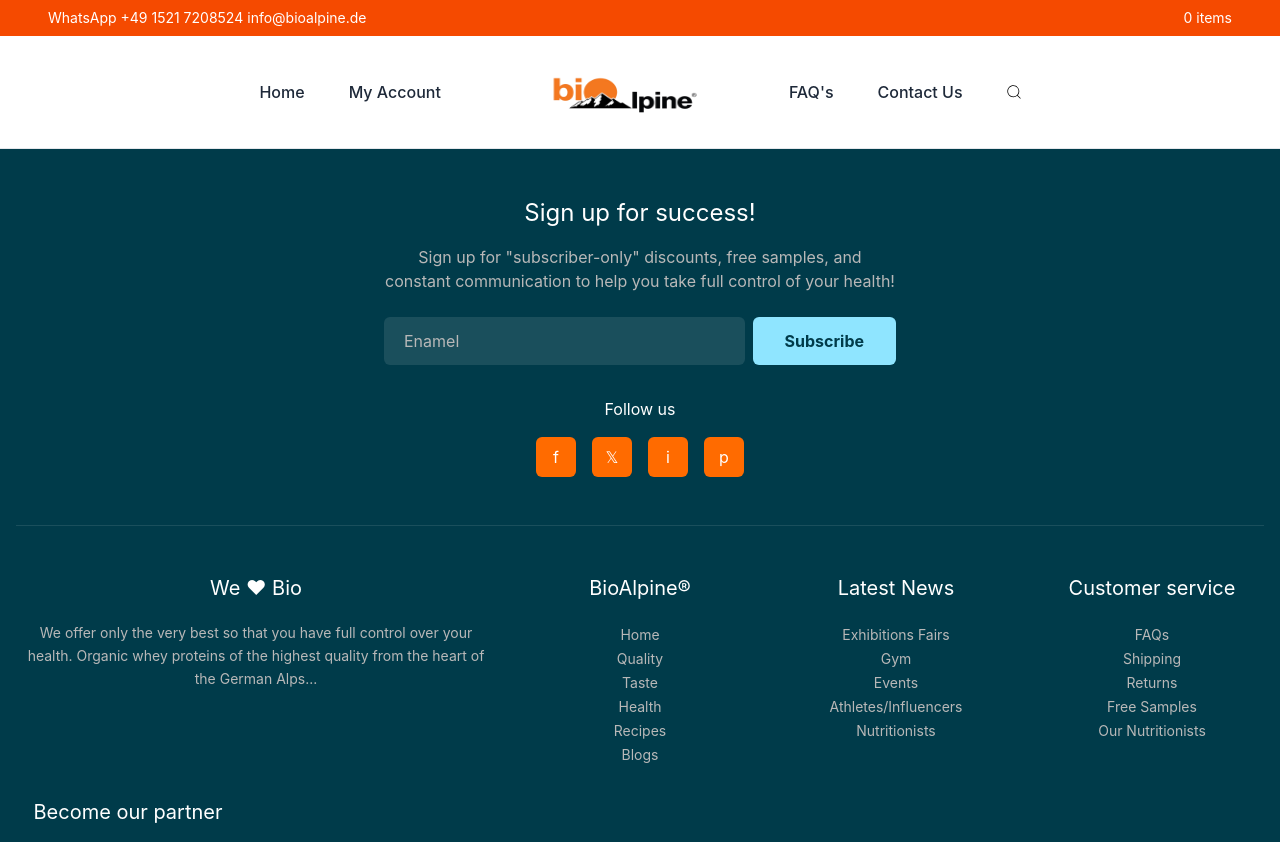
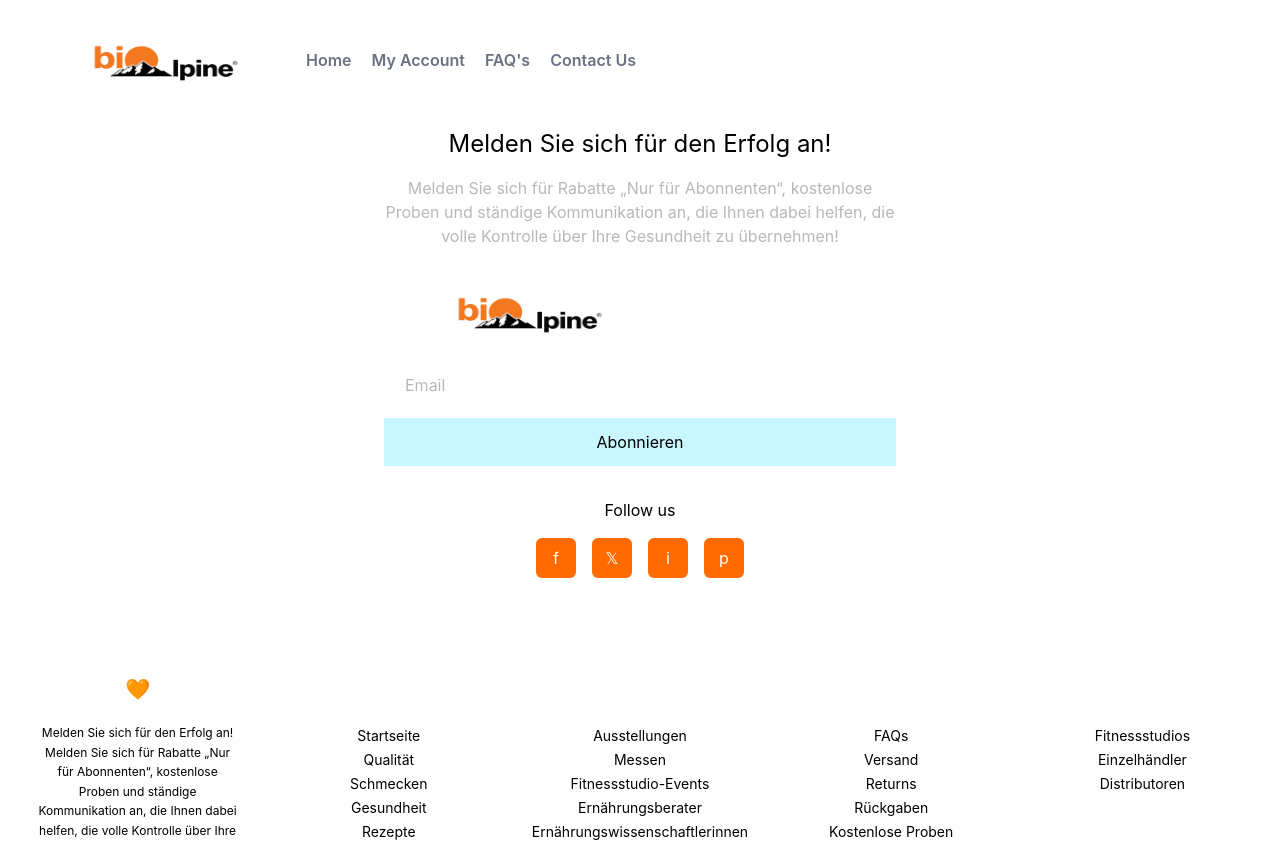
Before and after one commit to zeelweetech/bio-ai-pine, a React (Create React App) app: page / in a window 1280 px wide. Shown: the top 842 px of the page. Built offline with nearby package versions, Linux system fonts and the light colour scheme.

Commit message:
header and footer design set

```diff
--- a/src/pages/Footer.js
+++ b/src/pages/Footer.js
@@ -1,24 +1,29 @@
 import React from "react";
+import logo from "../assets/img/logo.png";
 
 const Footer = () => {
   return (
-    <footer className="bg-[#003B4A] text-white py-12">
+    <footer className="bg-white text-black py-12">
       <div className="max-w-screen-xl mx-auto px-4">
         {/* Newsletter Section */}
         <div className="text-center mb-12">
-          <h2 className="text-2xl mb-4">Sign up for success!</h2>
+          <h2 className="text-2xl mb-4">Melden Sie sich für den Erfolg an!</h2>
           <p className="text-[#B8B8B8] mb-6 max-w-lg mx-auto">
-            Sign up for "subscriber-only" discounts, free samples, and constant
-            communication to help you take full control of your health!
+            Melden Sie sich für Rabatte „Nur für Abonnenten“, kostenlose Proben
+            und ständige Kommunikation an, die Ihnen dabei helfen, die volle
+            Kontrolle über Ihre Gesundheit zu übernehmen!
           </p>
-          <div className="flex gap-2 max-w-lg mx-auto mb-8">
+          <div className="flex flex-col  gap-2 max-w-lg mx-auto mb-8">
+            <a href="/" className="logo mx-10">
+              <img src={logo} alt="BioAlpine" className="h-20 w-48" />
+            </a>
             <input
               type="email"
-              placeholder="Enamel"
-              className="flex-1 py-3 px-5 bg-[#ffffff1A] text-white border-none rounded-md placeholder-[#B8B8B8]"
+              placeholder="Email"
+              className="flex-1 py-3 px-5 border-1 text-white  placeholder-[#B8B8B8]"
             />
-            <button className="py-3 px-8 bg-[#8FE5FF] text-[#003B4A] rounded-md font-bold hover:bg-[#6CD9FF] transition-colors">
-              Subscribe
+            <button className="py-3 w-full  px-8 bg-[#C9F7FF] text-black  transition-colors">
+              Abonnieren
             </button>
           </div>
 
@@ -26,26 +31,41 @@
           <div className="mt-8">
             <h3 className="mb-4">Follow us</h3>
             <div className="flex gap-4 justify-center">
-              <a
+              {/* <a
                 href="#"
                 className="w-10 h-10 flex items-center justify-center bg-[#FF6B00] text-white rounded-md hover:bg-[#FF8533] transition-colors"
               >
                 f
+              </a> */}
+              <a
+                href="https://www.facebook.com/"
+                target="_blank"
+                rel="noopener noreferrer"
+                className="w-10 h-10 flex items-center justify-center bg-[#FF6B00] text-white rounded-md hover:bg-[#FF8533] transition-colors"
+              >
+                f
               </a>
+
               <a
-                href="#"
+                href="https://x.com/"
+                target="_blank"
+                rel="noopener noreferrer"
                 className="w-10 h-10 flex items-center justify-center bg-[#FF6B00] text-white rounded-md hover:bg-[#FF8533] transition-colors"
               >
                 𝕏
               </a>
               <a
-                href="#"
+                href="https://www.instagram.com/"
+                target="_blank"
+                rel="noopener noreferrer"
                 className="w-10 h-10 flex items-center justify-center bg-[#FF6B00] text-white rounded-md hover:bg-[#FF8533] transition-colors"
               >
                 i
               </a>
               <a
-                href="#"
+                href="https://in.pinterest.com/"
+                target="_blank"
+                rel="noopener noreferrer"
                 className="w-10 h-10 flex items-center justify-center bg-[#FF6B00] text-white rounded-md hover:bg-[#FF8533] transition-colors"
               >
                 p
@@ -55,45 +75,54 @@
         </div>
 
         {/* Footer Links Section */}
-        <div className="grid grid-cols-1 sm:grid-cols-2 md:grid-cols-3 lg:grid-cols-5 gap-8 py-12 border-t border-[#ffffff1A]">
-          <div className="col-span-2">
-            <h3 className="text-white text-xl mb-5">We ♥ Bio</h3>
-            <p className="text-[#B8B8B8] text-sm leading-relaxed">
-              We offer only the very best so that you have full control over
-              your health. Organic whey proteins of the highest quality from the
-              heart of the German Alps...
+        <div className="grid grid-cols-1 sm:grid-cols-2 md:grid-cols-3 lg:grid-cols-5 gap-2 py-12 border-t border-[#ffffff1A]">
+          <div className="col-span-1 sm:col-span-1 mx-5">
+            <h3 className="text-white text-xl mb-5">We 🧡 Bio</h3>
+            <p className="text-black text-xs leading-relaxed">
+              Melden Sie sich für den Erfolg an! Melden Sie sich für Rabatte
+              „Nur für Abonnenten“, kostenlose Proben und ständige Kommunikation
+              an, die Ihnen dabei helfen, die volle Kontrolle über Ihre
+              Gesundheit zu übernehmen! Email Abonnieren Folgen Sie uns Wir ♥
+              Bio Wir bieten nur das Allerbeste, damit Sie die volle Kontrolle
+              über Ihre Gesundheit haben. Bio-Molkeproteine ​​höchster Qualität
+              aus dem Herzen der deutschen Alpen, hergestellt aus Milch mit der
+              geringstmöglichen somatischen Zellzahl, perfekt gewürzt mit
+              Bio-Kakao, Bio-Kaffee, Bio-Vanille und Bio-Fruchtpulver. Absolut
+              null (rBGH/rBST), (GVOs), synthetische Süßstoffe, Aromen, Gummis
+              oder schädliche Chemikalien, die Ihr Körper sowieso nicht braucht!
+              Willkommen in unserer Welt.
             </p>
           </div>
           <div>
             <h3 className="text-white text-xl mb-5">BioAlpine®</h3>
             <ul>
               <li>
-                <a href="#" className="text-[#B8B8B8] hover:text-white text-sm">
-                  Home
+                <a href="#" className="text-black  hover:text-white text-sm">
+                  Startseite
                 </a>
               </li>
               <li>
-                <a href="#" className="text-[#B8B8B8] hover:text-white text-sm">
-                  Quality
+                <a href="#" className="text-black  hover:text-white text-sm">
+                  Qualität
                 </a>
               </li>
               <li>
-                <a href="#" className="text-[#B8B8B8] hover:text-white text-sm">
-                  Taste
+                <a href="#" className="text-black  hover:text-white text-sm">
+                  Schmecken
                 </a>
               </li>
               <li>
-                <a href="#" className="text-[#B8B8B8] hover:text-white text-sm">
-                  Health
+                <a href="#" className="text-black  hover:text-white text-sm">
+                  Gesundheit
                 </a>
               </li>
               <li>
-                <a href="#" className="text-[#B8B8B8] hover:text-white text-sm">
-                  Recipes
+                <a href="#" className="text-black  hover:text-white text-sm">
+                  Rezepte
                 </a>
               </li>
               <li>
-                <a href="#" className="text-[#B8B8B8] hover:text-white text-sm">
+                <a href="#" className="text-black  hover:text-white text-sm">
                   Blogs
                 </a>
               </li>
@@ -103,78 +132,80 @@
             <h3 className="text-white text-xl mb-5">Latest News</h3>
             <ul>
               <li>
-                <a href="#" className="text-[#B8B8B8] hover:text-white text-sm">
-                  Exhibitions Fairs
+                <a href="#" className="text-black  hover:text-white text-sm">
+                  Ausstellungen
                 </a>
               </li>
               <li>
-                <a href="#" className="text-[#B8B8B8] hover:text-white text-sm">
-                  Gym
+                <a href="#" className="text-black  hover:text-white text-sm">
+                  Messen
                 </a>
               </li>
               <li>
-                <a href="#" className="text-[#B8B8B8] hover:text-white text-sm">
-                  Events
+                <a href="#" className="text-black  hover:text-white text-sm">
+                  Fitnessstudio-Events
                 </a>
               </li>
               <li>
-                <a href="#" className="text-[#B8B8B8] hover:text-white text-sm">
-                  Athletes/Influencers
+                <a href="#" className="text-black  hover:text-white text-sm">
+                  Ernährungsberater
                 </a>
               </li>
               <li>
-                <a href="#" className="text-[#B8B8B8] hover:text-white text-sm">
-                  Nutritionists
+                <a href="#" className="text-black  hover:text-white text-sm">
+                  Ernährungswissenschaftlerinnen
                 </a>
               </li>
             </ul>
           </div>
           <div>
-            <h3 className="text-white text-xl mb-5">Customer service</h3>
+            <h3 className="text-white text-xl mb-5">Kundendienst</h3>
             <ul>
               <li>
-                <a href="#" className="text-[#B8B8B8] hover:text-white text-sm">
+                <a href="#" className="text-black  hover:text-white text-sm">
                   FAQs
                 </a>
               </li>
               <li>
-                <a href="#" className="text-[#B8B8B8] hover:text-white text-sm">
-                  Shipping
+                <a href="#" className="text-black  hover:text-white text-sm">
+                  Versand
                 </a>
               </li>
               <li>
-                <a href="#" className="text-[#B8B8B8] hover:text-white text-sm">
+                <a href="#" className="text-black  hover:text-white text-sm">
                   Returns
                 </a>
               </li>
               <li>
-                <a href="#" className="text-[#B8B8B8] hover:text-white text-sm">
-                  Free Samples
+                <a href="#" className="text-black  hover:text-white text-sm">
+                  Rückgaben
                 </a>
               </li>
               <li>
-                <a href="#" className="text-[#B8B8B8] hover:text-white text-sm">
-                  Our Nutritionists
+                <a href="#" className="text-black hover:text-white text-sm">
+                  Kostenlose Proben
                 </a>
               </li>
             </ul>
           </div>
           <div>
-            <h3 className="text-white text-xl mb-5">Become our partner</h3>
+            <h3 className="text-white text-xl mb-5">
+              Werden Sie unser Partner
+            </h3>
             <ul>
               <li>
-                <a href="#" className="text-[#B8B8B8] hover:text-white text-sm">
-                  Gyms Retailers
+                <a href="#" className="text-black  hover:text-white text-sm">
+                  Fitnessstudios
                 </a>
               </li>
               <li>
-                <a href="#" className="text-[#B8B8B8] hover:text-white text-sm">
-                  Distributors
+                <a href="#" className="text-black  hover:text-white text-sm">
+                  Einzelhändler
                 </a>
               </li>
               <li>
-                <a href="#" className="text-[#B8B8B8] hover:text-white text-sm">
-                  Vending Machine Operators
+                <a href="#" className="text-black  hover:text-white text-sm">
+                  Distributoren
                 </a>
               </li>
             </ul>
--- a/src/pages/Header.js
+++ b/src/pages/Header.js
@@ -1,68 +1,6 @@
-// import React from "react";
-// import logo from "../assets/img/logo.png";
-
-// function Header() {
-//   return (
-//     <header>
-//       <div className="top-bar bg-orange-600 text-white px-12 py-2 flex justify-between items-center text-sm">
-//         <div className="contact-info flex gap-5">
-//           <a href="tel:+4915217208524" className="text-white">
-//             WhatsApp +49 1521 7208524
-//           </a>
-//           <a href="mailto:info@bioalpine.de" className="text-white">
-//             info@bioalpine.de
-//           </a>
-//         </div>
-//         <div className="cart flex items-center gap-1">
-//           <span>0 items</span>
-//         </div>
-//       </div>
-//       <nav className="main-nav bg-white py-4 border-b border-gray-200">
-//         <div className="nav-content max-w-screen-xl mx-auto flex items-center justify-center gap-8 px-5 relative">
-//           <a
-//             href="/"
-//             className="nav-link text-gray-800 text-base font-medium transition-colors duration-300 hover:bg-orange-600 px-1.5 hover:text-white py-1 active:text-orange-600"
-//           >
-//             Home
-//           </a>
-//           <a
-//             href="/account"
-//             className="nav-link text-gray-800 text-base font-medium transition-colors duration-300 hover:bg-orange-600 px-1.5 hover:text-white py-1 active:text-orange-600"
-//           >
-//             My Account
-//           </a>
-
-//           <a href="/" className="logo mx-10">
-//             <img src={logo} alt="BioAlpine" className="h-20 w-48" />
-//           </a>
-
-//           <a
-//             href="/faq"
-//             className="nav-link text-gray-800 text-base font-medium transition-colors duration-300 hover:bg-orange-600 px-1.5 hover:text-white py-1 active:text-orange-600"
-//           >
-//             FAQ's
-//           </a>
-//           <a
-//             href="/contact"
-//             className="nav-link text-gray-800 text-base font-medium transition-colors duration-300 hover:bg-orange-600 px-1.5 hover:text-white py-1 active:text-orange-600"
-//           >
-//             Contact Us
-//           </a>
-
-//           <button className="search-btn bg-none border-none text-lg cursor-pointer p-1">
-//             🔍
-//           </button>
-//         </div>
-//       </nav>
-//     </header>
-//   );
-// }
-
-// export default Header;
-
 import React, { useState } from "react";
 import logo from "../assets/img/logo.png";
-import { CiSearch } from "react-icons/ci";
+import { VscSearch } from "react-icons/vsc";
 
 function Header() {
   const [isMenuOpen, setIsMenuOpen] = useState(false);
@@ -73,23 +11,7 @@
 
   return (
     <header>
-      <div className="top-bar bg-orange-600 text-white px-12 py-2 flex justify-between items-center text-sm">
-        {/* <div className="contact-info flex gap-5">
-          <a href="tel:+4915217208524" className="text-white">
-            WhatsApp +49 1521 7208524
-          </a>
-          <a href="mailto:info@bioalpine.de" className="text-white">
-            info@bioalpine.de
-          </a>
-        </div> */}
-        {/* <div className="contact-info flex gap-5 xl:flex-row lg:flex-row md:flex-col max-sm:flex-col sm:flex-col ">
-          <a href="tel:+4915217208524" className="text-white">
-            WhatsApp +49 1521 7208524
-          </a>
-          <a href="mailto:info@bioalpine.de" className="text-white">
-            info@bioalpine.de
-          </a>
-        </div> */}
+      <div className="top-bar  text-white px-12 pt-5 flex justify-between items-center text-sm">
         <div className="contact-info flex gap-1 xl:flex-row lg:flex-row md:flex-col max-sm:flex-col sm:flex-col text-center max-sm:text-center md:text-left">
           <a href="tel:+4915217208524" className="text-white">
             WhatsApp +49 1521 7208524
@@ -103,90 +25,84 @@
           <span>0 items</span>
         </div>
       </div>
-      <nav className="main-nav bg-white py-4 border-b border-gray-200">
-        <div className="nav-content max-w-screen-xl mx-auto flex items-center justify-center gap-8 px-5 relative">
+      <nav className="main-nav bg-white border-gray-200">
+        <div className="nav-content max-w-screen-lg h-10 flex items-center justify-start px-5 relative">
           {/* Navigation Links */}
-          <div className="hidden lg:flex items-center gap-8">
-            <a
-              href="/"
-              className="nav-link text-gray-800 text-base font-medium transition-colors duration-300 hover:bg-orange-600 px-1.5 hover:text-white py-1 active:text-orange-600"
-            >
-              Home
-            </a>
-            <a
-              href="/account"
-              className="nav-link text-gray-800 text-base font-medium transition-colors duration-300 hover:bg-orange-600 px-1.5 hover:text-white py-1 active:text-orange-600"
-            >
-              My Account
-            </a>
-
+          <div className="hidden lg:flex items-center gap-2">
             <a href="/" className="logo mx-10">
               <img src={logo} alt="BioAlpine" className="h-20 w-48" />
             </a>
 
             <a
+              href="/"
+              className="nav-link text-gray-500 text-base font-medium duration-300 hover:text-black font-semibold px-1.5 py-1 hover:underline hover:decoration-red-500 hover:decoration-2 hover:underline-offset-4"
+            >
+              Home
+            </a>
+
+            <a
+              href="/account"
+              className="nav-link text-gray-500 text-base font-medium duration-300 hover:text-black font-semibold px-1.5 py-1 hover:underline hover:decoration-red-500 hover:decoration-2 hover:underline-offset-4"
+            >
+              My Account
+            </a>
+
+            <a
               href="/faq"
-              className="nav-link text-gray-800 text-base font-medium transition-colors duration-300 hover:bg-orange-600 px-1.5 hover:text-white py-1 active:text-orange-600"
+              className="nav-link text-gray-500 text-base font-medium duration-300 hover:text-black font-semibold px-1.5 py-1 hover:underline hover:decoration-red-500 hover:decoration-2 hover:underline-offset-4"
             >
               FAQ's
             </a>
             <a
               href="/contact"
-              className="nav-link text-gray-800 text-base font-medium transition-colors duration-300 hover:bg-orange-600 px-1.5 hover:text-white py-1 active:text-orange-600"
+              className="nav-link text-gray-500 text-base font-medium duration-300 hover:text-black font-semibold px-1.5 py-1 hover:underline hover:decoration-red-500 hover:decoration-2 hover:underline-offset-4"
             >
               Contact Us
             </a>
-
-            <button className="search-btn bg-none border-none text-lg cursor-pointer hover:text-orange-500 p-1">
-              <CiSearch />
+          </div>
+          <div className="flex justyfy-around items-center">
+            <a href="/" className="logo mx-10  lg:hidden">
+              <img src={logo} alt="BioAlpine" className="h-20 w-48" />
+            </a>
+            <button
+              onClick={toggleMenu}
+              className="lg:hidden text-2xl flex-col text-gray-800"
+            >
+              ☰
             </button>
           </div>
-          <a href="/" className="logo mx-10 block text-center lg:hidden">
-            <img src={logo} alt="BioAlpine" className="h-16 w-48" />
-          </a>
-          <button
-            onClick={toggleMenu}
-            className="lg:hidden text-2xl text-gray-800"
-          >
-            ☰
-          </button>
         </div>
 
-        {/* Mobile Menu */}
         <div
           className={`lg:hidden ${
             isMenuOpen ? "block" : "hidden"
           } bg-white py-4`}
         >
+          <div></div>
           <a
             href="/"
-            className="block text-gray-800 text-base font-medium py-2 px-5"
+            className="block text-gray-500 text-base font-medium duration-300 hover:text-black font-semibold py-2 text-start ml-10"
           >
             Home
           </a>
           <a
             href="/account"
-            className="block text-gray-800 text-base font-medium py-2 px-5"
+            className="block text-gray-500 text-base font-medium duration-300 hover:text-black font-semibold py-2 text-start ml-10"
           >
             My Account
           </a>
-
           <a
             href="/faq"
-            className="block text-gray-800 text-base font-medium py-2 px-5"
+            className="block text-gray-500 text-base font-medium duration-300 hover:text-black font-semibold py-2 text-start ml-10"
           >
             FAQ's
           </a>
           <a
             href="/contact"
-            className="block text-gray-800 text-base font-medium py-2 px-5"
+            className="block text-gray-500 text-base font-medium duration-300 hover:text-black font-semibold py-2 text-start ml-10"
           >
             Contact Us
           </a>
-
-          <button className="search-btn bg-none border-none text-lg cursor-pointer hover:text-orange-50 p-1 mx-auto block text-center">
-            <CiSearch />
-          </button>
         </div>
       </nav>
     </header>
```
